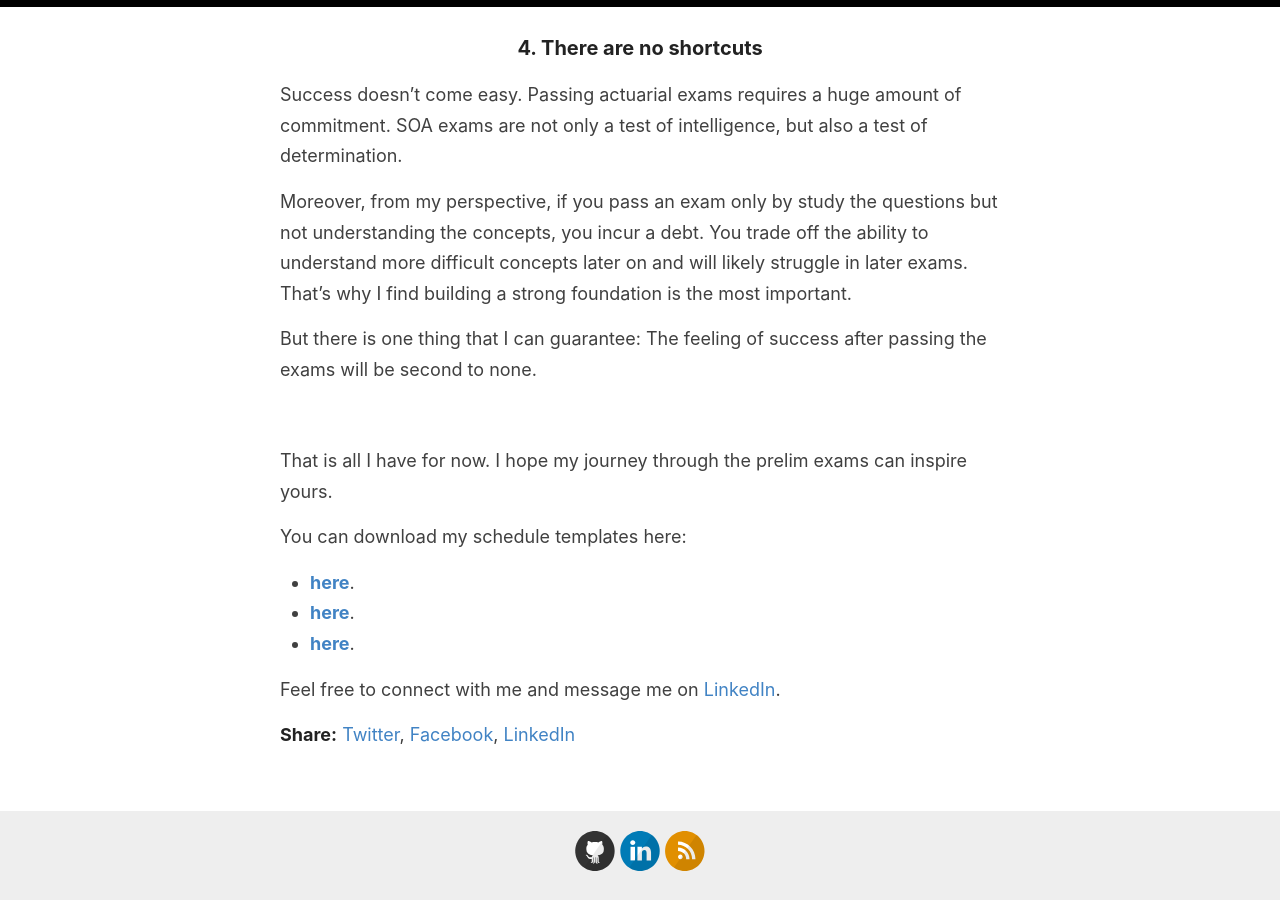
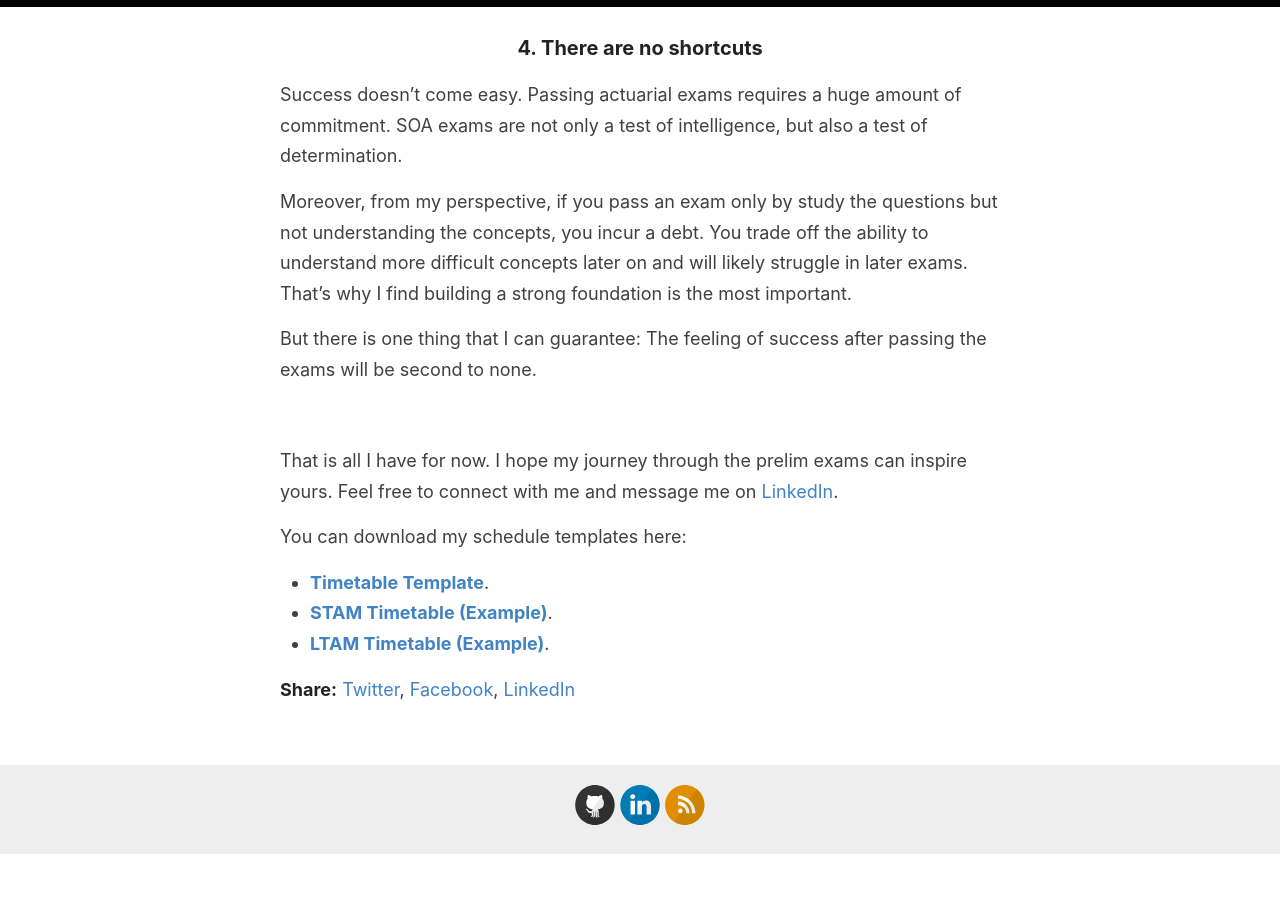
Before and after one commit to actuarialcat/actuarialcat.github.io, a Jekyll site: the page built from _posts/2020-12-24-How-to-pass-7-SOA.md, in a window 1280 px wide and 900 px high, scrolled down 3368 px. Built offline with Jekyll 4.4.1, drawn with Linux system fonts in a browser that asks for light colours; after the commit the page ends 4223 px from its top, so only the background shows below that.

Commit message:
Update 2020-12-24-How-to-pass-7-SOA.md

```diff
--- a/_posts/2020-12-24-How-to-pass-7-SOA.md
+++ b/_posts/2020-12-24-How-to-pass-7-SOA.md
@@ -118,12 +118,11 @@ But there is one thing that I can guarantee: The feeling of success after passin
 
 That is all I have for now.
 I hope my journey through the prelim exams can inspire yours.
+Feel free to connect with me and message me on
+<a href="https://www.linkedin.com/in/jackson-leung-805828174/" target="_blank" onclick="tag_share_event('linkedin_portfolio', '{{ page.title }}');">LinkedIn</a>.
 
 You can download my schedule templates here:
 
-- <a href="/files/2020-12-24-How-to-pass-7-SOA/Timetable Template.xlsx" target="_blank" onclick="tag_share_event('view_external_file', 'How-to-pass-7-SOA template');"><b>here</b></a>.
-- <a href="/files/2020-12-24-How-to-pass-7-SOA/STAM Timetable (Example).xlsx" target="_blank" onclick="tag_share_event('view_external_file', 'How-to-pass-7-SOA template');"><b>here</b></a>.
-- <a href="/files/2020-12-24-How-to-pass-7-SOA/LTAM Timetable (Example).xlsx" target="_blank" onclick="tag_share_event('view_external_file', 'How-to-pass-7-SOA template');"><b>here</b></a>.
-
-Feel free to connect with me and message me on
-<a href="https://www.linkedin.com/in/jackson-leung-805828174/" target="_blank" onclick="tag_share_event('linkedin_portfolio', '{{ page.title }}');">LinkedIn</a>.
+- <a href="/files/2020-12-24-How-to-pass-7-SOA/Timetable Template.xlsx" target="_blank" onclick="tag_share_event('view_external_file', 'How-to-pass-7-SOA template');"><b>Timetable Template</b></a>.
+- <a href="/files/2020-12-24-How-to-pass-7-SOA/STAM Timetable (Example).xlsx" target="_blank" onclick="tag_share_event('view_external_file', 'How-to-pass-7-SOA template');"><b>STAM Timetable (Example)</b></a>.
+- <a href="/files/2020-12-24-How-to-pass-7-SOA/LTAM Timetable (Example).xlsx" target="_blank" onclick="tag_share_event('view_external_file', 'How-to-pass-7-SOA template');"><b>LTAM Timetable (Example)</b></a>.
```
